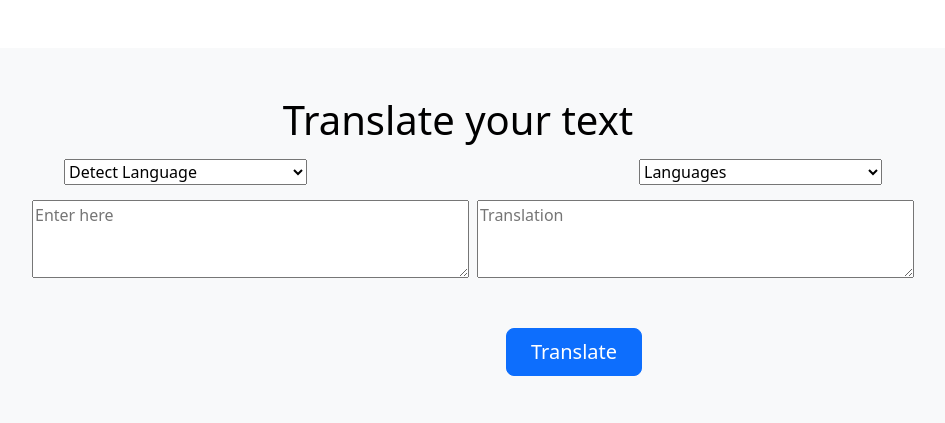
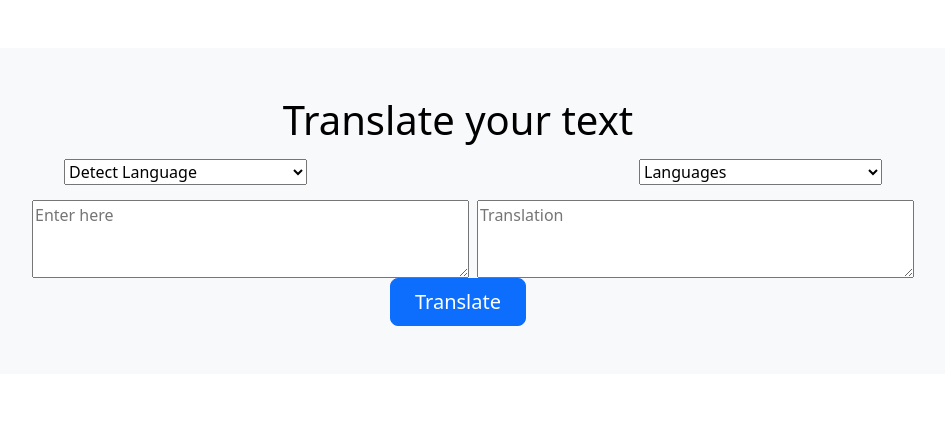
Before and after one commit to abduladeleke26/translator, a Flask app: page / in a window 1280 px wide. Shown: the top 423 px of the page, without its empty margins (182-1127 px from the left). Run offline with Flask 3, Linux system fonts and the light colour scheme.

Commit message:
Add files via upload

```diff
--- a/templates/index.html
+++ b/templates/index.html
@@ -268,7 +268,9 @@
                         <textarea rows="3" cols="45" name="Translate" placeholder="Translation">{{ translated }}</textarea>
                     </div>
                 </div>
-                <button type="submit" class="btn btn-primary btn-lg px-4 gap-3" style="margin-left: 640px; margin-top: 50px;">Translate</button>
+                <div class="d-grid gap-2 d-sm-flex justify-content-sm-center">
+                    <button type="submit" class="btn btn-primary btn-lg px-4 gap-3">Translate</button>
+                </div>
             </form>
         </div>
     </div>
```
